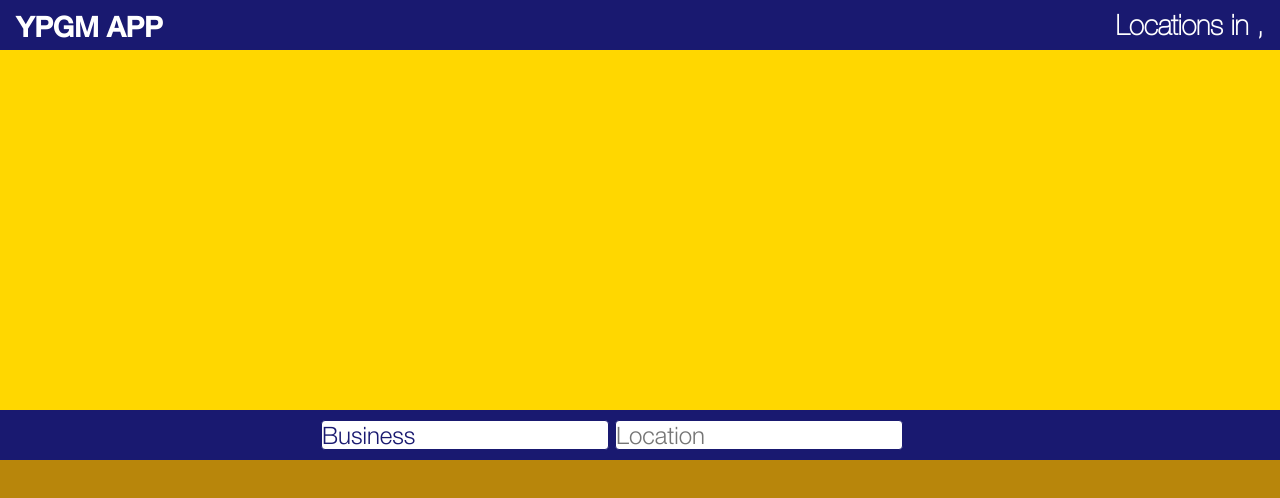
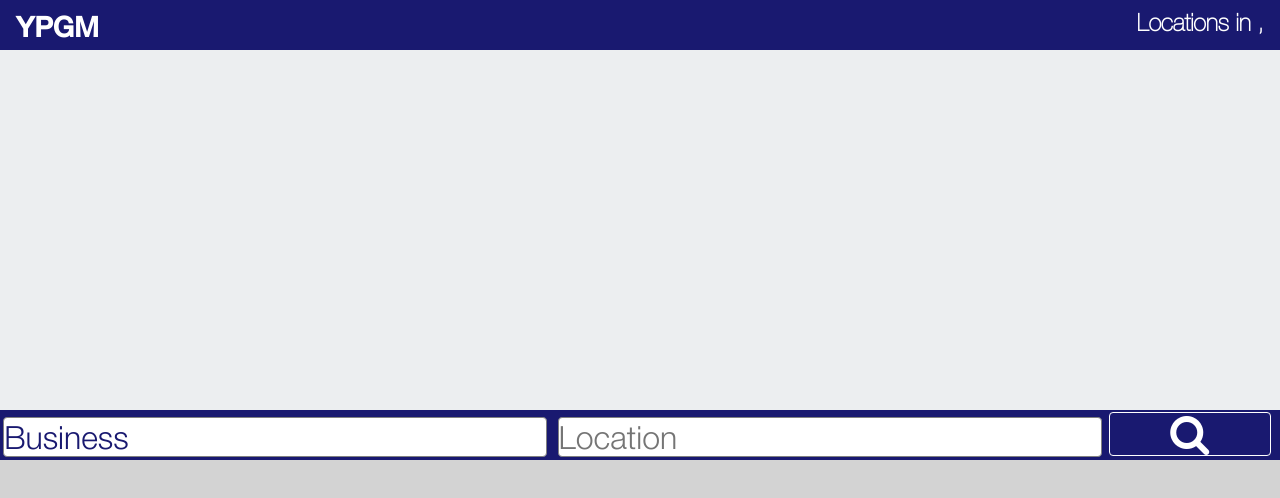
Before and after one commit to phillippuckett/YPGoogleMaps-project-in-JS, a website: page index.html at #!/main in a window 1280 px wide. Drawn offline with nearby package versions, Linux system fonts and the light colour scheme; some packages are replaced by stand-ins of ours; no server answers.

Commit message:
mvp css finished

```diff
--- a/index.html
+++ b/index.html
@@ -5,6 +5,8 @@
 
     <meta charset="UTF-8">
     <title>Yepa Gooma</title>
+    <link rel="stylesheet" href="https://maxcdn.bootstrapcdn.com/font-awesome/4.5.0/css/font-awesome.min.css">
+
     <link rel="stylesheet" href="style.css">
 
 </head>
--- a/main.html
+++ b/main.html
@@ -1,5 +1,5 @@
 <div class="header">
-    <h6 class="title">YPGM APP</h6>
+    <h6 class="title">YPGM</h6>
     <h6 class="text">Locations in {{data.searchResult.metaProperties.searchCity}}, {{data.searchResult.metaProperties.searchState}}</h6>
 </div>
 
@@ -10,8 +10,9 @@
 <!--NAV-->
 <div class="nav">
     <form method="post">
-        <input class="input" id="searchBar" type="search" ng-model="name" placeholder="Name or Keyphrase" on-keypress="getYpCtrl()">
-        <input class="input" id="searchBar" type="search" ng-model="location" placeholder="Location" on-keypress="getYpCtrl()">
+            <input class="input" id="searchBar" type="search" ng-model="name" placeholder="Name or Keyphrase">
+            <input class="input" id="searchBar" type="search" ng-model="location" placeholder="Location">
+        <i class="fa fa-search" aria-hidden="false" ng-click="getYpCtrl()"></i>
     </form>
 </div>
 <!--NAV-->
--- a/style.css
+++ b/style.css
@@ -4,7 +4,9 @@
 html { margin: 0;padding: 0; background-color: #ECEEF0; }
 body { margin: 0;padding: 0; }
 
+/* HEADER AND HEADER TEXT*/
 .header {
+    color: white;
     background-color: midnightblue;
     margin: 0; padding: 1.25vh 0 0 0;
     height: 5vh;
@@ -13,8 +15,6 @@ body { margin: 0;padding: 0; }
 }
 
 .title {
-    /*border: 1px solid gold;*/
-    color: white;
     font-size: 3.5vh;
     font-family: 'HelveticaNeueMed';
     margin: 0 1.25vw; padding: 0;
@@ -22,41 +22,63 @@ body { margin: 0;padding: 0; }
 }
 
 .text {
-    /*border: 1px solid gold;*/
-    color: white;
-    font-size: 3.5vh;
+    font-size: 3vh;
     font-family: 'HelveticaNeue';
     text-align: right;
     margin: 0 1.25vw; padding: 0;
     width: 75%;
     }
+/* HEADER AND HEADER TEXT*/
 
-#map {
-    background-color: gold;
-    height: 45vh;
+
+
+/* GOOGLE MAP CANVAS*/
+#map { height: 45vh; width: 100%; }
+/* GOOGLE MAP CANVAS*/
+
+
+
+/*NAVIGATION INPUTS AND SEARCH ICON*/
+.nav {
+    background-color: midnightblue;
+    height: 6.25vh;
     width: 100%;
-}
-
-.nav {
-    color: white;
-    background-color: midnightblue;
-    margin: 0; padding: 0 0 0 25vw;
-    height: 6.25vh;
-
+    margin: 0; padding: 0;
 }
 
 .input {
-    border: 1px solid midnightblue;
+    border: 1px solid grey;
     border-radius: .5vh;
     color: midnightblue;
-    font-size: 3vh;
+    font-size: 4vh;
     font-family: 'HelveticaNeueLt';
-    width: 30%;
-    margin: 1.25vh .125vh; padding: 0;
+    width: 42.5%;
+    display: inline-flex;
+    margin: 0 .25vw; padding: 0;
 }
 
+i.fa {
+    color: white;
+    border: 1px solid white;
+    border-radius: .5vh;
+    text-align: center;
+    font-size: 5.25vh;
+    width: 12.5vw;
+    margin: .25vh 0 0 0; padding: 0;
+}
+.fa-search:hover {
+    color: yellow;
+    border: 1px solid yellow;
+    border-radius: .5vh;
+}
+
+/*NAVIGATION INPUTS AND SEARCH ICON*/
+
+
+
+/*API RESULTS*/
 .results {
-    background-color: darkgoldenrod;
+    background-color: lightgray;
     margin: 0;padding: 0;
     height: 45vh;
     overflow-y: auto;
@@ -153,3 +175,4 @@ ul.pagination li a {
     width: 100px;
     height: 100px;
 }
+/*API RESULTS*/
```
Also changed, not shown: 1 other file.
